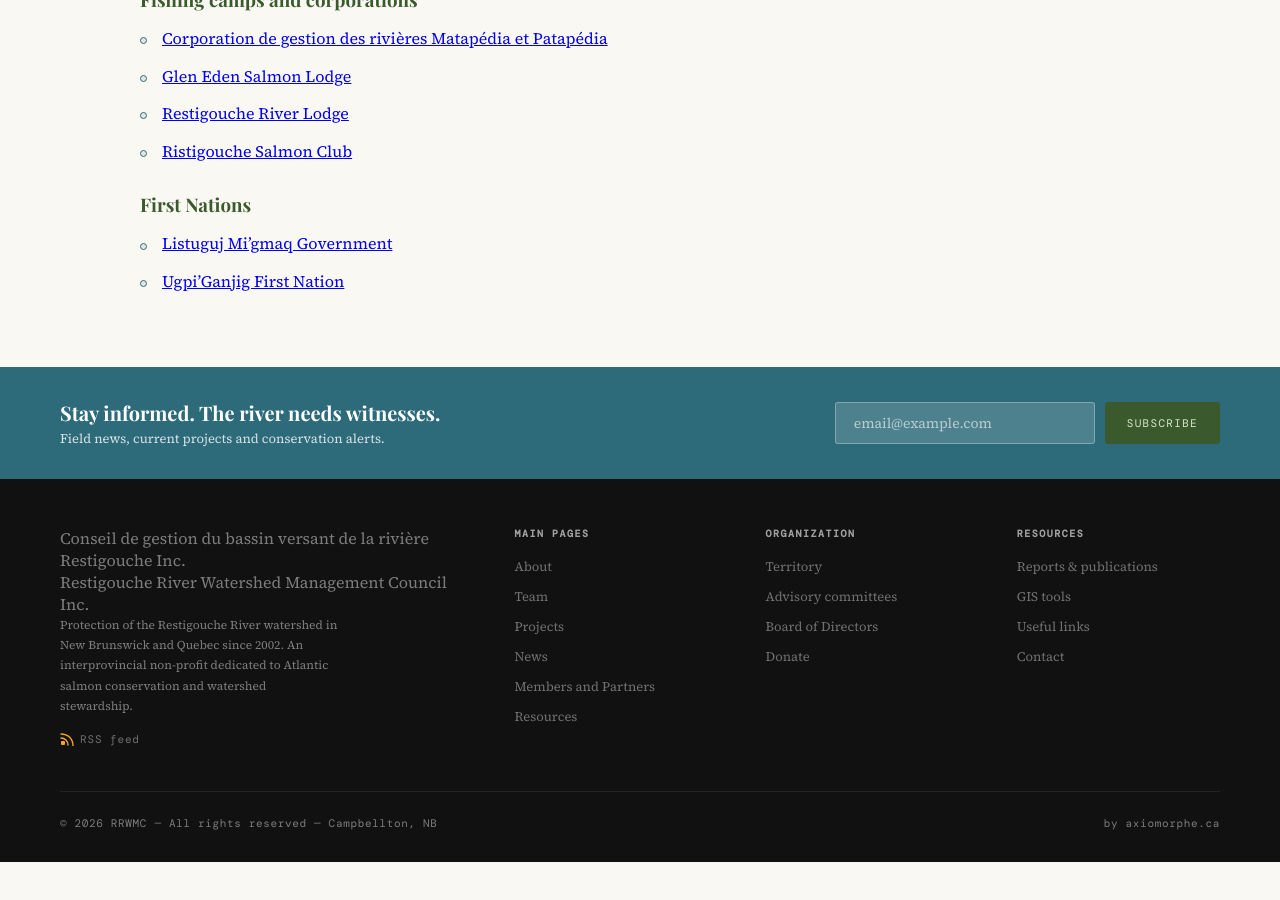
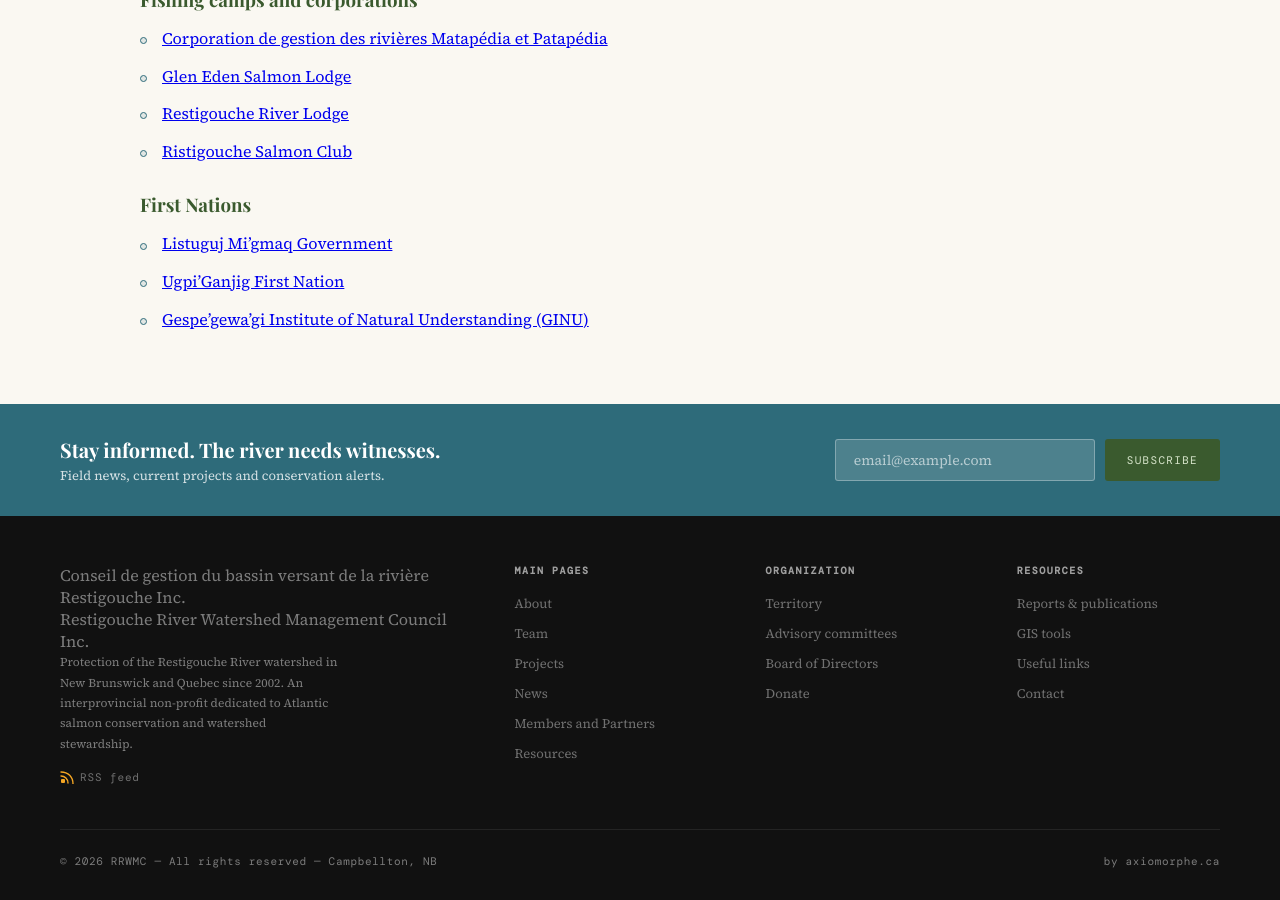
Before and after one commit to foxah047-stack/secure, a Jekyll site: the page built from resources/links/index.html, in a window 1280 px wide and 900 px high, scrolled down 1048 px. Built offline with Jekyll 4.4.1, drawn with Linux system fonts in a browser that asks for light colours; some web fonts are replaced; before the commit the page ends 1910 px from its top, so only the background shows below that.

Commit message:
Add GINU to useful links

```diff
--- a/resources/links/index.html
+++ b/resources/links/index.html
@@ -58,6 +58,7 @@
       <ul class="clean-list">
         <li><a href="http://www.listuguj.ca/" target="_blank" rel="noopener">Listuguj Mi’gmaq Government</a></li>
         <li><a href="https://ugpi-ganjig.ca/" target="_blank" rel="noopener"><span data-lang="en">Ugpi’Ganjig First Nation</span><span data-lang="fr">Première Nation d’Ugpi’Ganjig</span></a></li>
+        <li><a href="https://ginu.co/" target="_blank" rel="noopener">Gespe’gewa’gi Institute of Natural Understanding (GINU)</a></li>
       </ul>
 
     </div>
```
